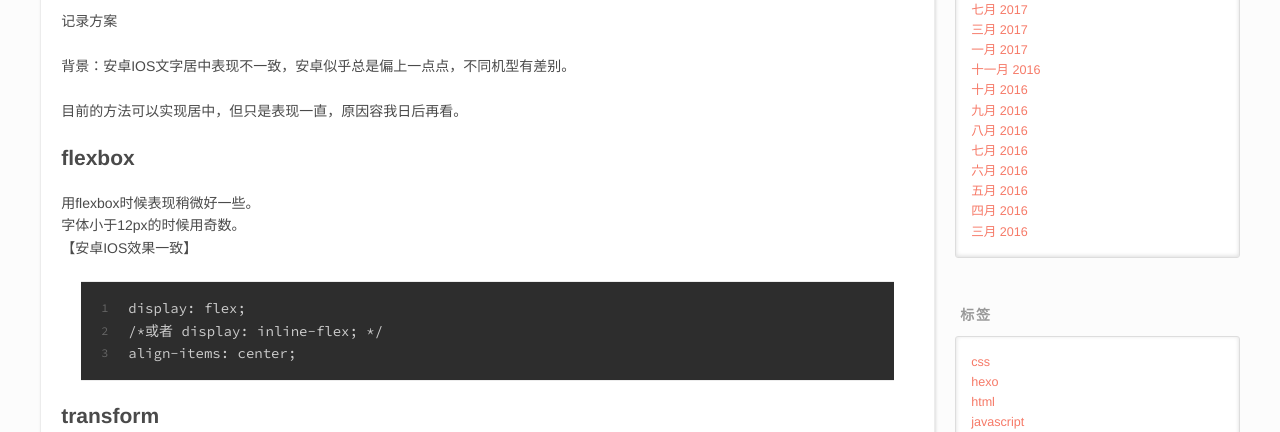
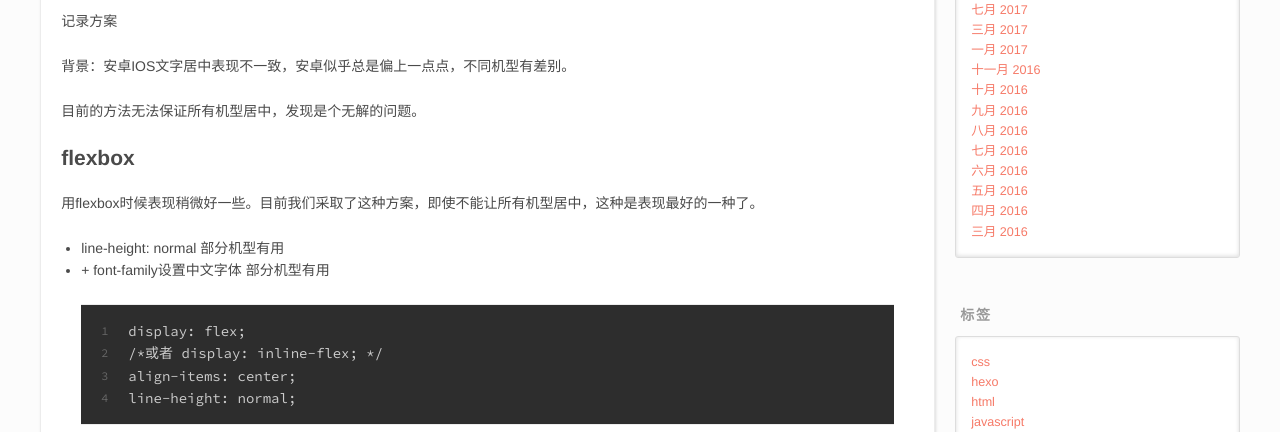
Before and after one commit to RizzleCi/RizzleCi.github.io, a plain HTML site: page 2018/12/25/1812textcenter/index.html in a window 1280 px wide. Shown: the part 356-788 px from the top of the page. Drawn offline with nearby package versions, Linux system fonts and the light colour scheme.

Commit message:
Site updated: 2020-04-15 17:18:54

```diff
--- a/2018/12/25/1812textcenter/index.html
+++ b/2018/12/25/1812textcenter/index.html
@@ -6,18 +6,18 @@
   <title>尝试解决移动端文字垂直居中的方案 | cxy的个人博客</title>
   <meta name="viewport" content="width=device-width, initial-scale=1, maximum-scale=1">
   <meta name="baidu-site-verification" content="2Ztyf0WNW9">
-  <meta name="description" content="记录方案 背景：安卓IOS文字居中表现不一致，安卓似乎总是偏上一点点，不同机型有差别。 目前的方法可以实现居中，但只是表现一直，原因容我日后再看。">
+  <meta name="description" content="记录方案 背景：安卓IOS文字居中表现不一致，安卓似乎总是偏上一点点，不同机型有差别。 目前的方法无法保证所有机型居中，发现是个无解的问题。">
 <meta name="keywords" content="css">
 <meta property="og:type" content="article">
 <meta property="og:title" content="尝试解决移动端文字垂直居中的方案">
 <meta property="og:url" content="http://rizzleci.github.io/2018/12/25/1812textcenter/index.html">
 <meta property="og:site_name" content="cxy的个人博客">
-<meta property="og:description" content="记录方案 背景：安卓IOS文字居中表现不一致，安卓似乎总是偏上一点点，不同机型有差别。 目前的方法可以实现居中，但只是表现一直，原因容我日后再看。">
+<meta property="og:description" content="记录方案 背景：安卓IOS文字居中表现不一致，安卓似乎总是偏上一点点，不同机型有差别。 目前的方法无法保证所有机型居中，发现是个无解的问题。">
 <meta property="og:locale" content="zh-CN">
-<meta property="og:updated_time" content="2020-04-14T11:22:13.254Z">
+<meta property="og:updated_time" content="2020-04-15T09:18:31.820Z">
 <meta name="twitter:card" content="summary">
 <meta name="twitter:title" content="尝试解决移动端文字垂直居中的方案">
-<meta name="twitter:description" content="记录方案 背景：安卓IOS文字居中表现不一致，安卓似乎总是偏上一点点，不同机型有差别。 目前的方法可以实现居中，但只是表现一直，原因容我日后再看。">
+<meta name="twitter:description" content="记录方案 背景：安卓IOS文字居中表现不一致，安卓似乎总是偏上一点点，不同机型有差别。 目前的方法无法保证所有机型居中，发现是个无解的问题。">
 
 
     <link rel="icon" href="/favicon.png">
@@ -92,11 +92,16 @@
 
         <p>记录方案</p>
 <p>背景：安卓IOS文字居中表现不一致，安卓似乎总是偏上一点点，不同机型有差别。</p>
-<p>目前的方法可以实现居中，但只是表现一直，原因容我日后再看。</p>
+<p>目前的方法无法保证所有机型居中，发现是个无解的问题。</p>
 <a id="more"></a>
-<h2 id="flexbox"><a href="#flexbox" class="headerlink" title="flexbox"></a>flexbox</h2><p>用flexbox时候表现稍微好一些。<br>字体小于12px的时候用奇数。<br>【安卓IOS效果一致】</p>
-<figure class="highlight plain"><table><tr><td class="gutter"><pre><span class="line">1</span><br><span class="line">2</span><br><span class="line">3</span><br></pre></td><td class="code"><pre><span class="line">display: flex;</span><br><span class="line">/*或者 display: inline-flex; */</span><br><span class="line">align-items: center;</span><br></pre></td></tr></table></figure>
+<h2 id="flexbox"><a href="#flexbox" class="headerlink" title="flexbox"></a>flexbox</h2><p>用flexbox时候表现稍微好一些。目前我们采取了这种方案，即使不能让所有机型居中，这种是表现最好的一种了。</p>
+<ul>
+<li>line-height: normal 部分机型有用</li>
+<li><html lang="zh-cmn-Hans"> + font-family设置中文字体 部分机型有用</html></li>
+</ul>
+<figure class="highlight plain"><table><tr><td class="gutter"><pre><span class="line">1</span><br><span class="line">2</span><br><span class="line">3</span><br><span class="line">4</span><br></pre></td><td class="code"><pre><span class="line">display: flex;</span><br><span class="line">/*或者 display: inline-flex; */</span><br><span class="line">align-items: center;</span><br><span class="line">line-height: normal;</span><br></pre></td></tr></table></figure>
 <h2 id="transform"><a href="#transform" class="headerlink" title="transform"></a>transform</h2><p>整体写大一倍再<code>transform：scale(.5)</code>。<br>没有什么问题，但对周围元素布局有影响，适用范围有限。</p>
+<h2 id="安卓无法居中原因"><a href="#安卓无法居中原因" class="headerlink" title="安卓无法居中原因"></a>安卓无法居中原因</h2><p>此问题产生的原因是不同机型中字体的基线位置不同，导致无法表现一致。</p>
 
 
     </div>
```
Also changed, not shown: index.html (+1 -1 lines).
